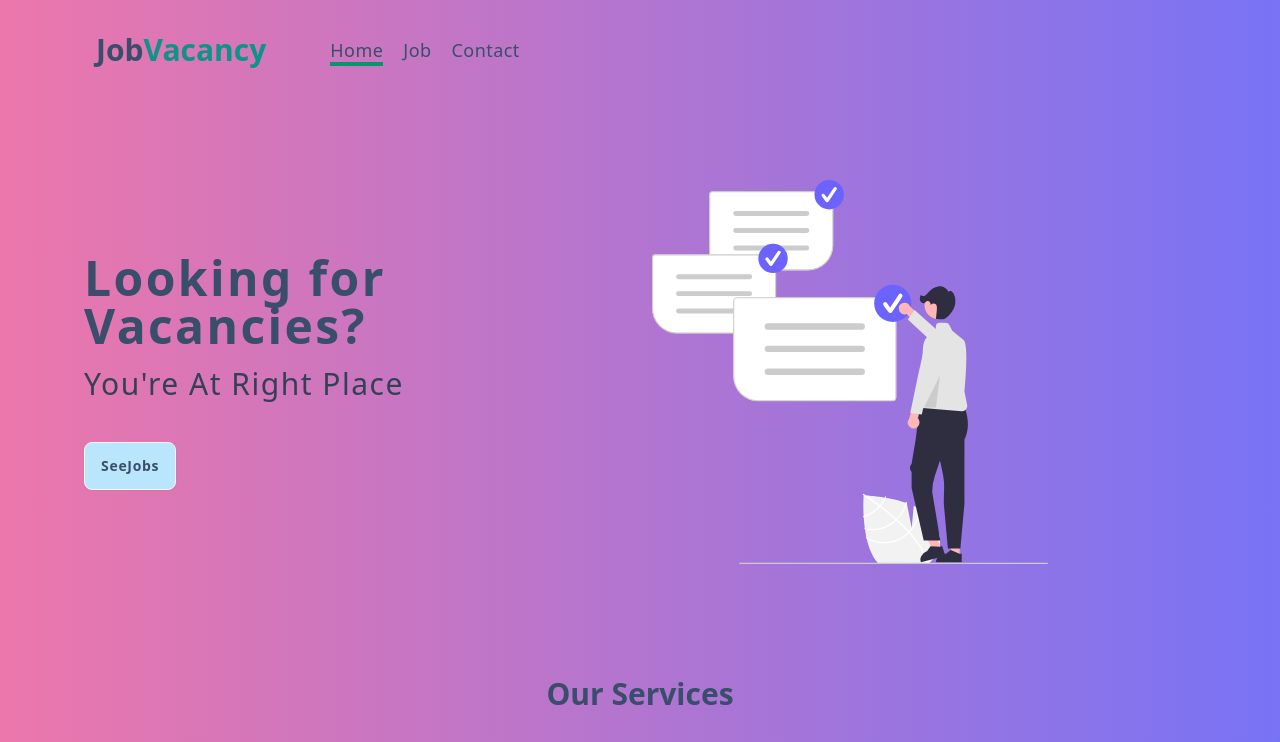
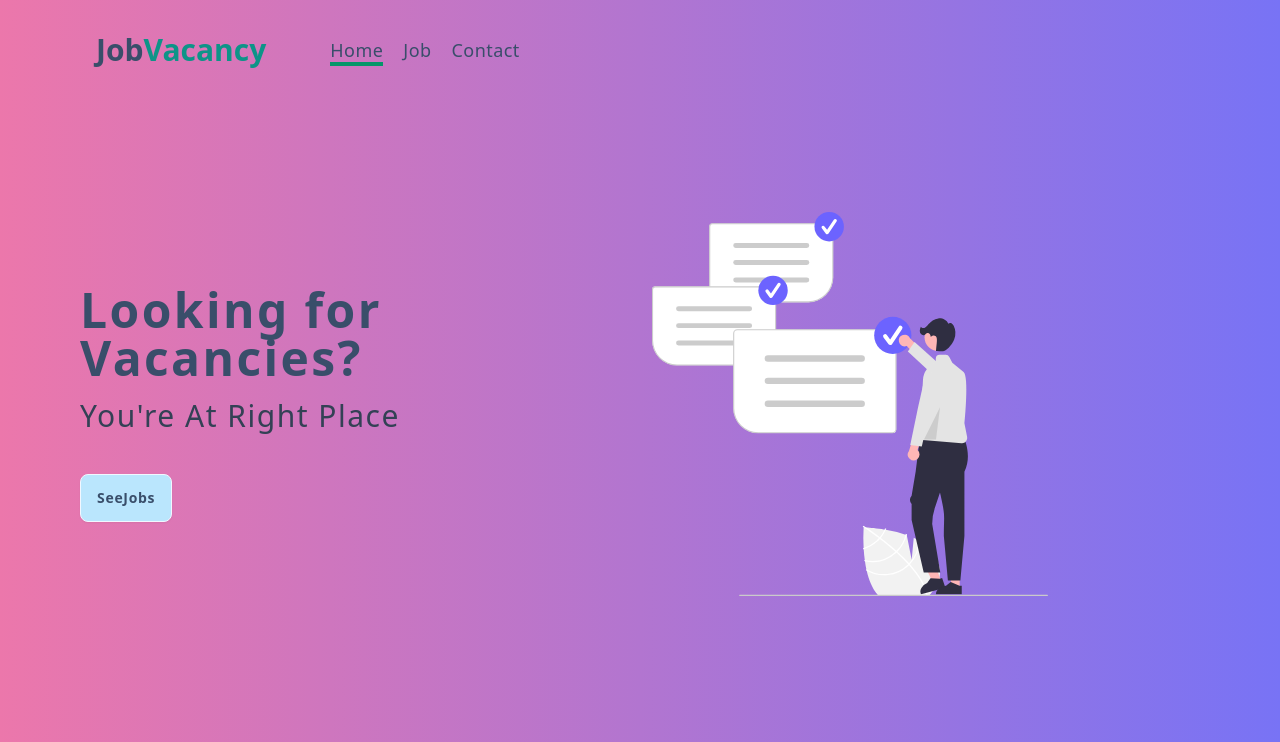
Before and after one commit to itsHellboyHere/jobvacancy, a React (Vite) app: page / in a window 1280 px wide. Shown: the top 742 px of the page. Built offline with nearby package versions, Linux system fonts and the light colour scheme.

Commit message:
changes in jobContainer

```diff
--- a/src/components/Hero.jsx
+++ b/src/components/Hero.jsx
@@ -3,7 +3,7 @@ import { Link } from 'react-router-dom'
 const Hero = () => {
   return (
 
-      <div className=' align-element w-screen py-20  px-5 grid md:grid-cols-2 items-center gap-6'>
+      <div className=' align-element  py-28  px-4 grid md:grid-cols-2 items-center gap-6'>
         <article  >
           <h1 className='text-5xl font-bold tracking-wider '>Looking for Vacancies?</h1>
           <p className='mt-4 text-3xl text-slate-700 capitalize tracking-wider '>
--- a/src/components/JobContainer.jsx
+++ b/src/components/JobContainer.jsx
@@ -31,7 +31,7 @@ const JobContainer = () => {
 
     return (
         <>
-            <section className="col ">
+            <section className="col  w-screen">
                 <div className="flex justify-items-center justify-center">
                     {/* <h4 className="tracking-tighter font-bold text-xl">Jobs</h4> */}
                 </div>
--- a/src/components/Nav.jsx
+++ b/src/components/Nav.jsx
@@ -3,7 +3,7 @@ import NavLinks from './NavLinks';
 
 const Nav = () => {
   return (
-    <nav className='col'>
+    <nav className='col w-screen'>
       <div className='align-element px-8 py-4 flex flex-col sm:flex-row sm:gap-x-16 sm:items-center sm:py-8'>
         <h2 className='text-3xl font-bold'>
         Job<span className='text-teal-600'>Vacancy</span>
--- a/src/pages/Job.jsx
+++ b/src/pages/Job.jsx
@@ -31,10 +31,10 @@ const Job = () => {
 
   return (
     <>
-    <section className="col">
+
     <JobContainer/>
     <PaginationContainer/>
-    </section>
+
     </>
   )
 }
```
Also changed, not shown: 4 other files (tests, documents, lock files or other folders).
